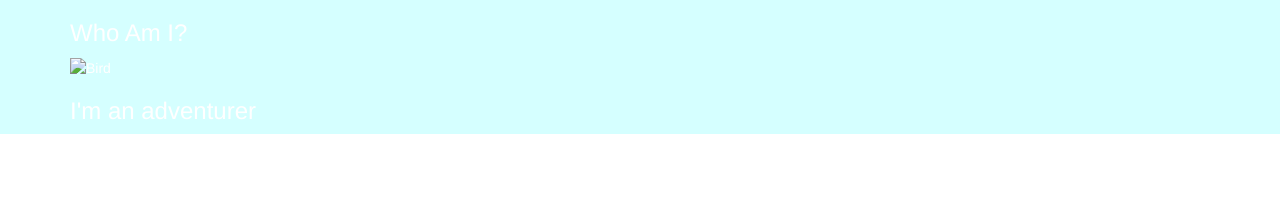
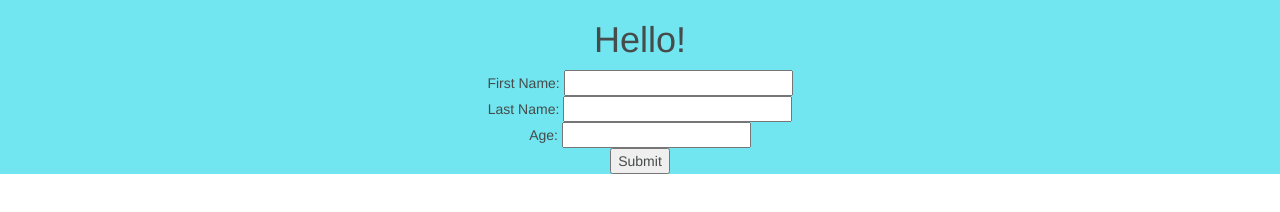
Before and after one commit to karen-lo/VisitMe, a plain HTML site: page index.html in a window 1280 px wide. Drawn offline with nearby package versions, Linux system fonts and the light colour scheme.

Commit message:
so much bootstrap

```diff
--- a/index.html
+++ b/index.html
@@ -1,29 +1,30 @@
 <!DOCTYPE html>
 <html lang="en">
 	<head>
-  <!-- Theme Made By www.w3schools.com - No Copyright -->
-  <title>Bootstrap Theme Simply Me</title>
 		<meta charset="utf-8">
 		<meta name="viewport" content="width=device-width, initial-scale=1">
 		<link rel="stylesheet" href="http://maxcdn.bootstrapcdn.com/bootstrap/3.3.6/css/bootstrap.min.css">
 		<script src="https://ajax.googleapis.com/ajax/libs/jquery/1.12.4/jquery.min.js"></script>
   		<script src="http://maxcdn.bootstrapcdn.com/bootstrap/3.3.6/js/bootstrap.min.js"></script>
   		<style>
-  .bg-1 {
-      background-color: #D5FFFF; /* Green */
-      color: #ffffff;
+  			.background{
+  				background-color: #71e6f0;
+  				color: #464b4b;
+  				text-align: center;
   			}
   		</style>
 	</head>
 	<body>
-
-<div class="bg-1">
+	<div class="background">
 		<div class="container">
-    <h3>Who Am I?</h3>
-    <img src="bird.jpg" alt="Bird" width="350" height="350">
-    <h3>I'm an adventurer</h3>
+			<h1>Hello!</h1>
+			<form action"" method="post" enctype="multipart/form-data">
+				First Name: <input type="text" id="fname" name="fname" value="" size="25" maxlength="50"/></br>
+				Last Name: <input type="text" id="lname" name="lname" value="" size="25" maxlength="50"/></br>
+				Age: <input type="number" id="age" name="age" value="" size="25" min="0" step="1"></br>
+				<input type="submit" id="submit" name="submit" value="Submit">
+			</form>
 		</div>
 	</div>
-
 	</body>
 </html>
```
Lines whose indentation alone changed are shown as unchanged.
